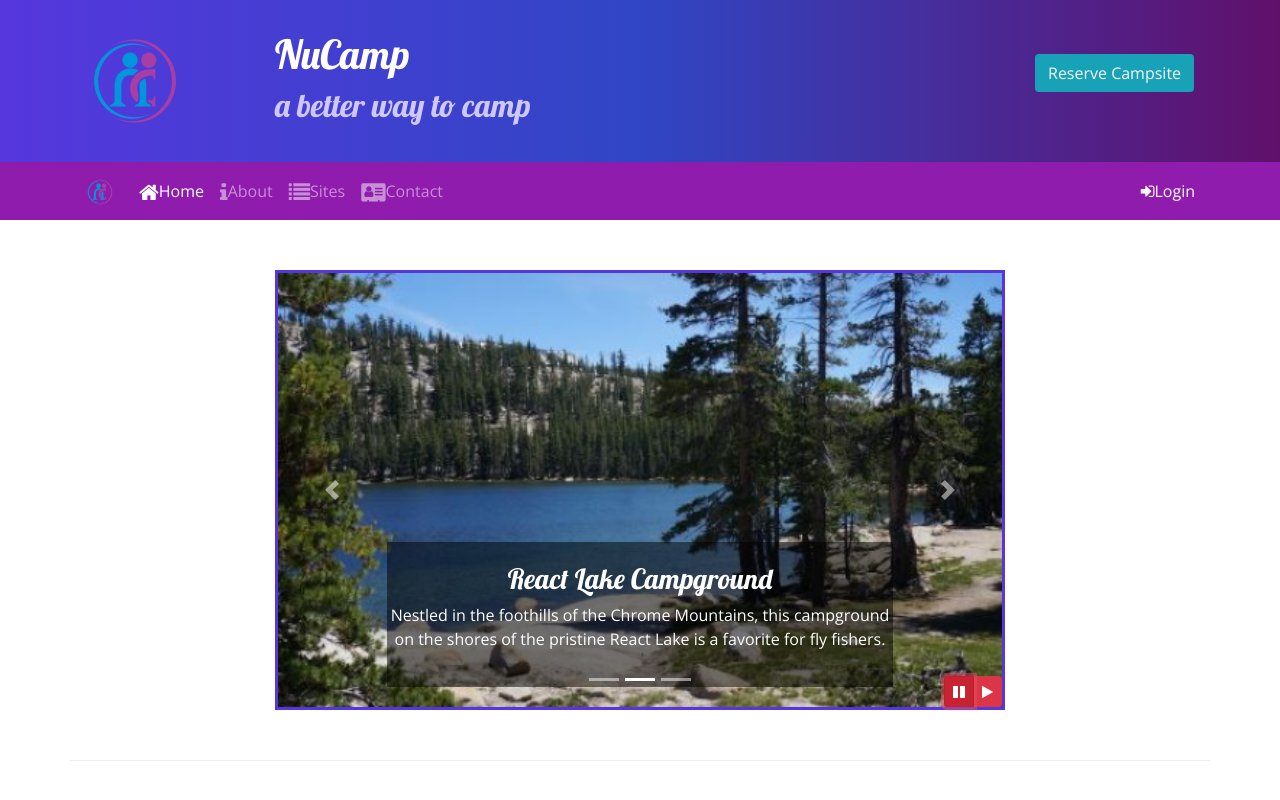
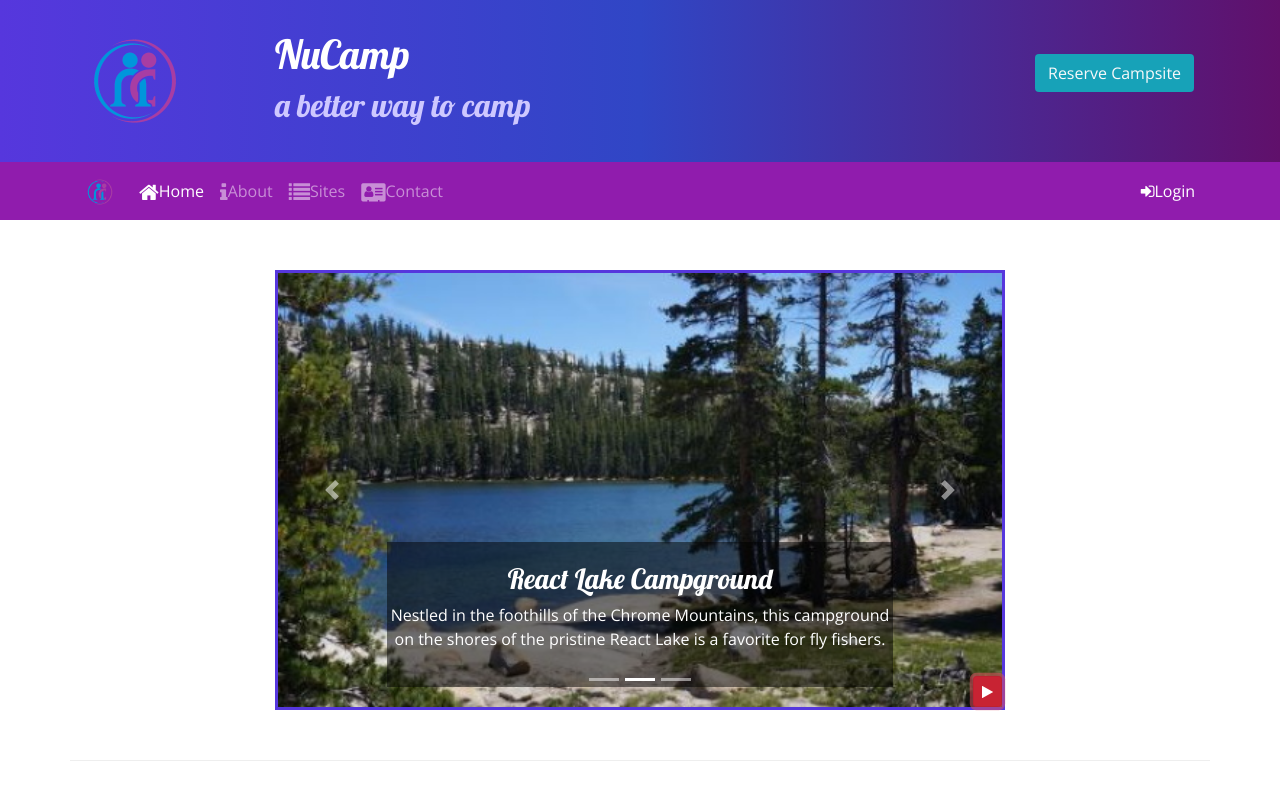
Before and after one commit to AnikThomas/Bootstrap-Project-NuCamp, a website: page index.html in a window 1280 px wide. Both pictures are taken after a click on the button 959 px from the left and 691 px from the top of the page. Shown: the top 800 px of the page. Drawn offline with nearby package versions, Linux system fonts and the light colour scheme.

Commit message:
Bootstrap and jQuery Part 2

```diff
--- a/index.html
+++ b/index.html
@@ -209,11 +209,8 @@
                         <a class="carousel-control-prev" href="#homeCarousel" role="button" data-slide="prev"><span class="carousel-control-prev-icon"></span><span class="sr-only">Previous</span></a>
                         <a class="carousel-control-next" href="#homeCarousel" role="button" data-slide="next"><span class="carousel-control-next-icon"></span><span class="sr-only">Next</span></a>
 
-                        <!-- ADD BUTTON GROUP CAROUSEL -->
-                        <div class="btn-group" id="carouselButton">
-                            <button class="btn btn-danger btn-sm" id="carouselPause"><i class="fa fa-pause"></i></button>
-                            <button class="btn btn-danger btn-sm" id="carouselPlay"><i class="fa fa-play"></i></button>
-                        </div>
+                        <!-- ADD BUTTON CAROUSEL -->
+                            <button class="btn btn-danger btn-sm" id="carouselButton"><i class="fa fa-pause"></i></button>
                     </div>
                 </div>
             </div>
@@ -321,15 +318,19 @@
     <script>
         $(function() {
             $(".carousel").carousel( { interval: 2000 } );
-            $("#carouselPause").click(function(){
-                $(".carousel").carousel("pause");
-            });
-            $("#carouselPlay").click(function(){
-                $(".carousel").carousel("cycle");
+            $("#carouselButton").click(function(){
+                if ($("#carouselButton").children("i").hasClass("fa-pause")) {
+                    $(".carousel").carousel("pause");
+                    $("#carouselButton").children("i").removeClass("fa-pause");
+                    $("#carouselButton").children("i").addClass("fa-play");
+                } else {
+                    $(".carousel").carousel("cycle");
+                    $("#carouselButton").children("i").removeClass("fa-play");
+                    $("#carouselButton").children("i").addClass("fa-pause");
+                }
             });
         });
     </script>
-
 </body>
 
 </html>
```
